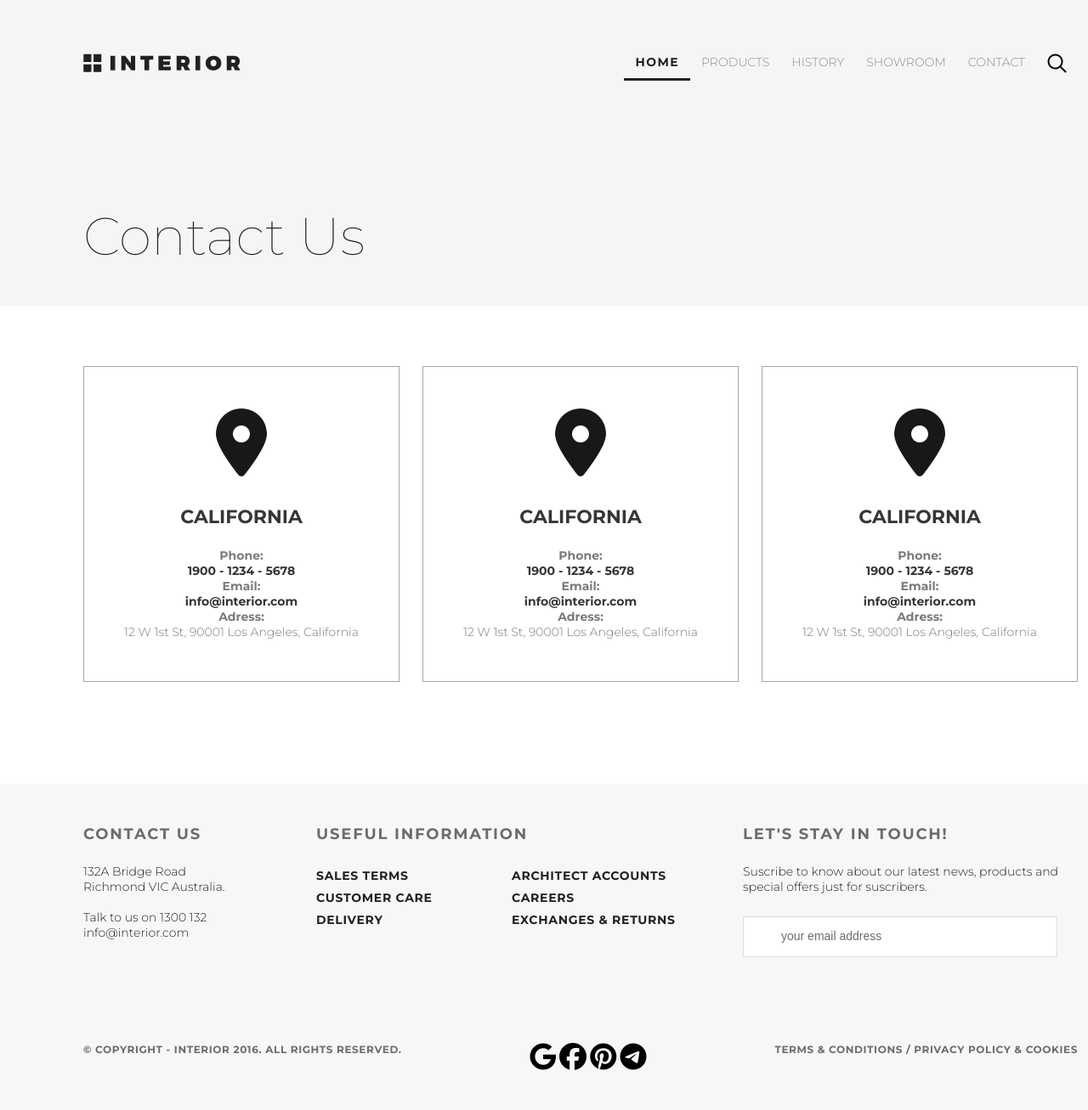
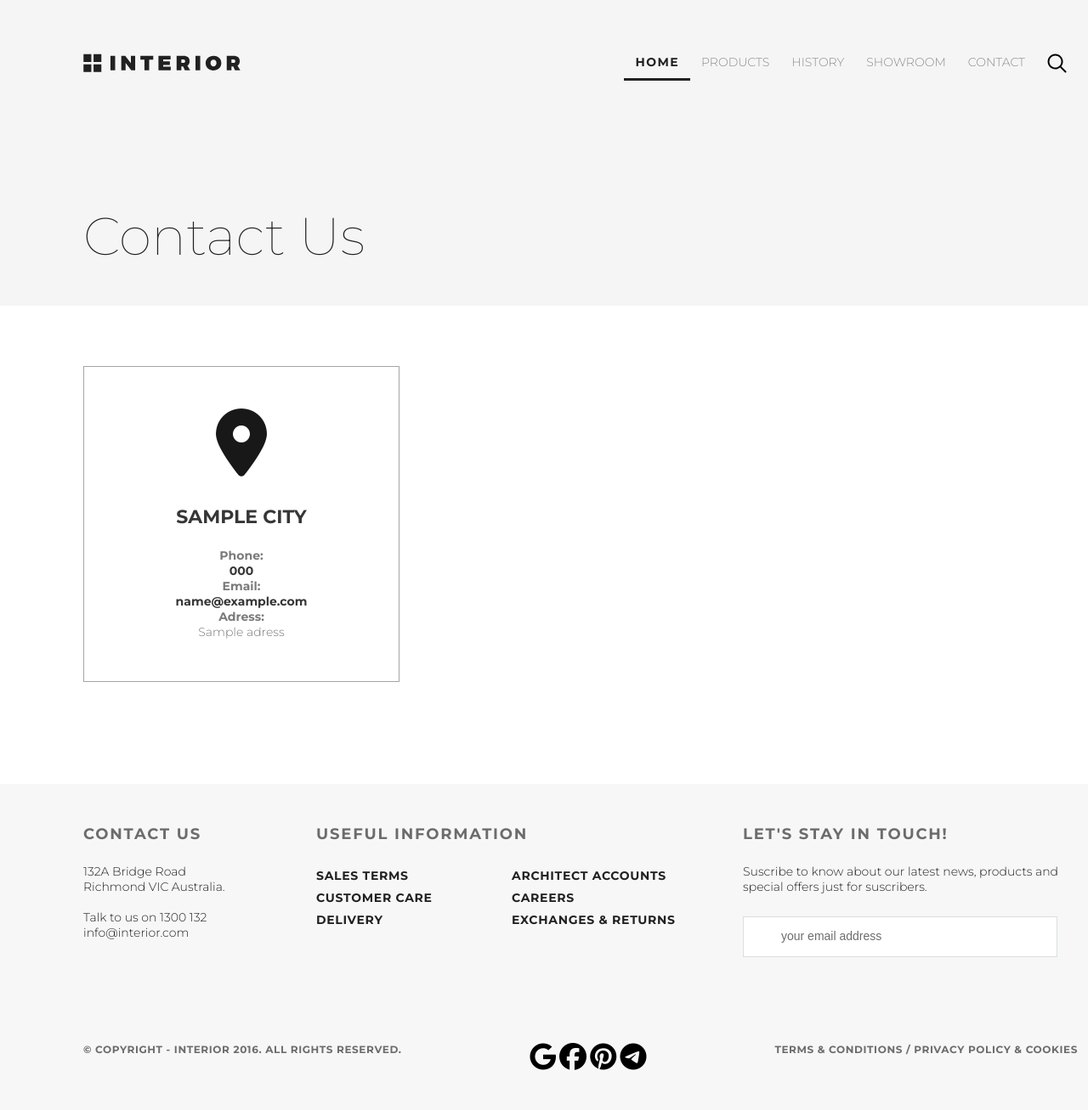
Before and after one commit to Iakubov/Django2.0, a Django app: template mainapp/templates/mainapp/contacts.html in a window 1280 px wide; the page is wider, and only the part inside the window is pictured. Shown: that part at 85% size. Run offline with Django 3.2, Linux system fonts and the light colour scheme; the template is opened without the code that fills it: most values are stand-ins (such as "Sample title", 1, 10 or a date in 2020); some libraries are stand-ins or nearby versions.

Commit message:
Dynamic contacts template

```diff
--- a/mainapp/templates/mainapp/contacts.html
+++ b/mainapp/templates/mainapp/contacts.html
@@ -5,35 +5,17 @@
             <h2 class="h2-product">Contact Us</h2>
         </div>
         <div class="contacts-box padding-site">
+            {% for item in content %}
             <div class="contact1">
                 <i class="fas fa-map-marker-alt fa-5x"></i>
-                <h3 class="city">California</h3>
+                <h3 class="city">{{ item.city }}</h3>
                 <h4 class="phone">Phone:</h4>
-                <p class="contacts-text">1900 - 1234 - 5678</p>
+                <p class="contacts-text">{{ item.phone }}</p>
                 <h4 class="email">Email:</h4>
-                <p class="contacts-text">info@interior.com</p>
+                <p class="contacts-text">{{ item.email }}</p>
                 <h4 class="adress">Adress:</h4>
-                <p class="contacts-text-adress">12 W 1st St, 90001 Los Angeles, California</p>
+                <p class="contacts-text-adress">{{ item.adress }}</p>
             </div>
-            <div class="contact1">
-                <i class="fas fa-map-marker-alt fa-5x"></i>
-                <h3 class="city">California</h3>
-                <h4 class="phone">Phone:</h4>
-                <p class="contacts-text">1900 - 1234 - 5678</p>
-                <h4 class="email">Email:</h4>
-                <p class="contacts-text">info@interior.com</p>
-                <h4 class="adress">Adress:</h4>
-                <p class="contacts-text-adress">12 W 1st St, 90001 Los Angeles, California</p>
-            </div>
-            <div class="contact1">
-                <i class="fas fa-map-marker-alt fa-5x"></i>
-                <h3 class="city">California</h3>
-                <h4 class="phone">Phone:</h4>
-                <p class="contacts-text">1900 - 1234 - 5678</p>
-                <h4 class="email">Email:</h4>
-                <p class="contacts-text">info@interior.com</p>
-                <h4 class="adress">Adress:</h4>
-                <p class="contacts-text-adress">12 W 1st St, 90001 Los Angeles, California</p>
-            </div>
+            {% endfor %}
         </div>
 {% endblock %}
```
Also changed, not shown: mainapp/views.py (+25 -2 lines).
